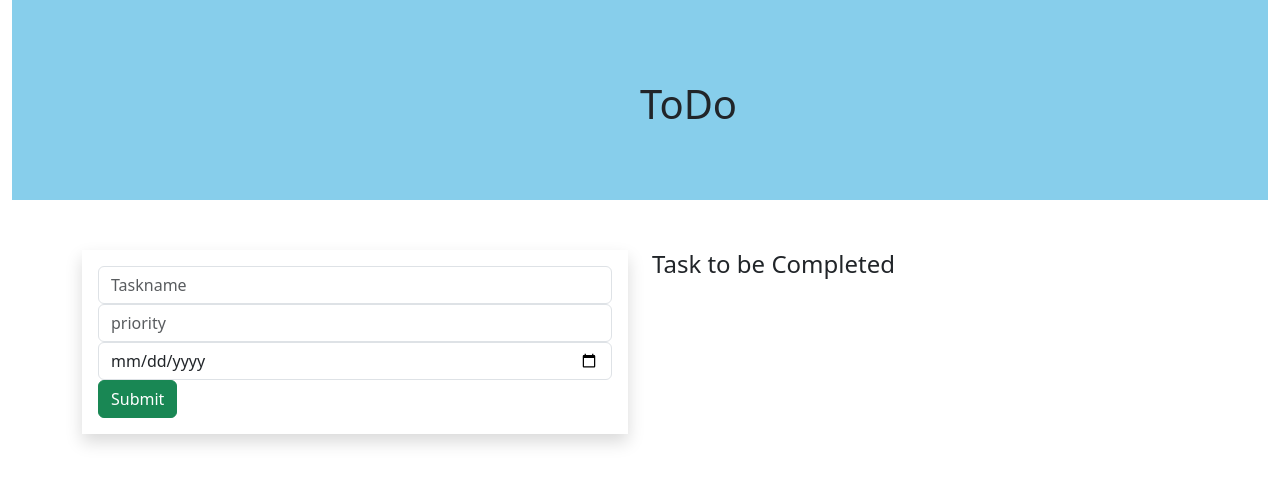
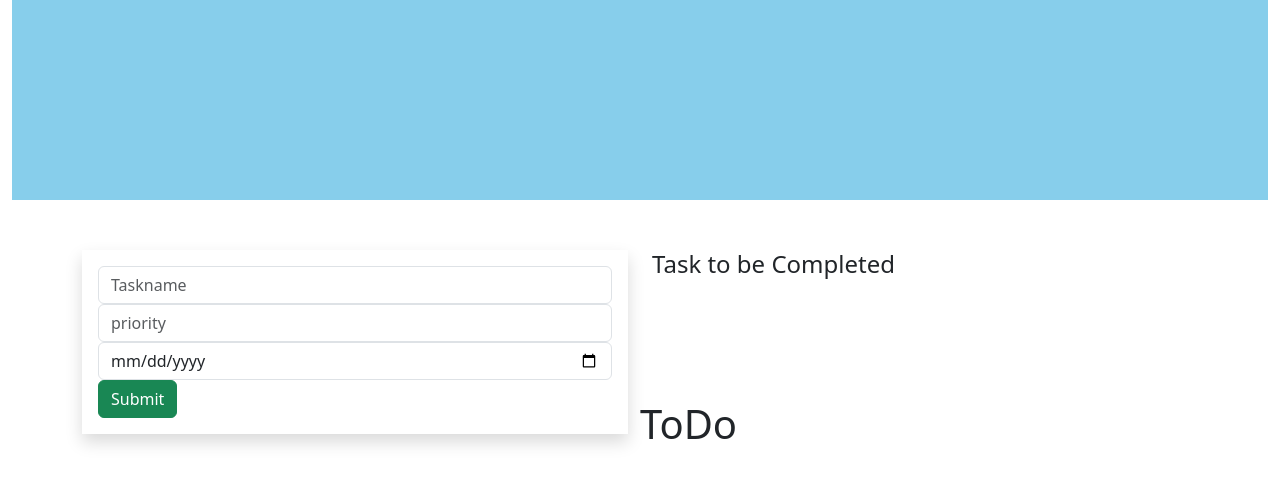
Before and after one commit to shijin88/Demopython, a Django app: page / in a window 1280 px wide. Shown: the top 485 px of the page. Run offline with Django 4.2, Linux system fonts and the light colour scheme; data that the repository does not hold is empty.

Commit message:
Update style.css

```diff
--- a/todoproject/static/style.css
+++ b/todoproject/static/style.css
@@ -6,7 +6,7 @@
 }
 
 .banner-text{
-top:10%;
+top:50%;
 left:50%;
 position:absolute;
 transform:transform;
```
